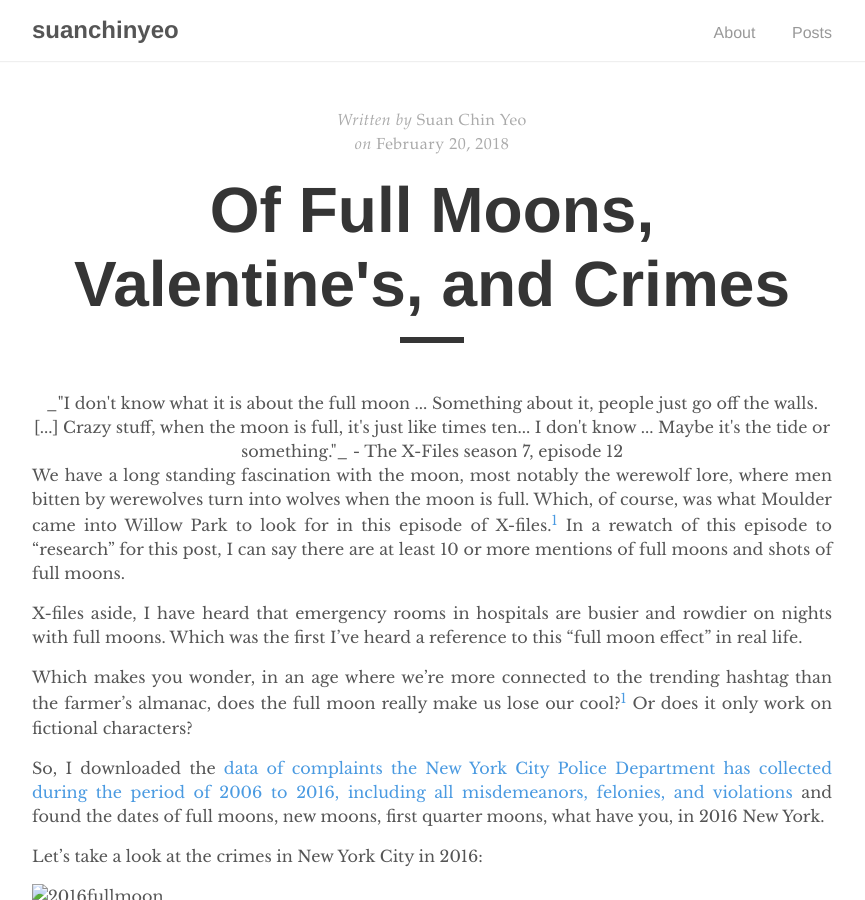
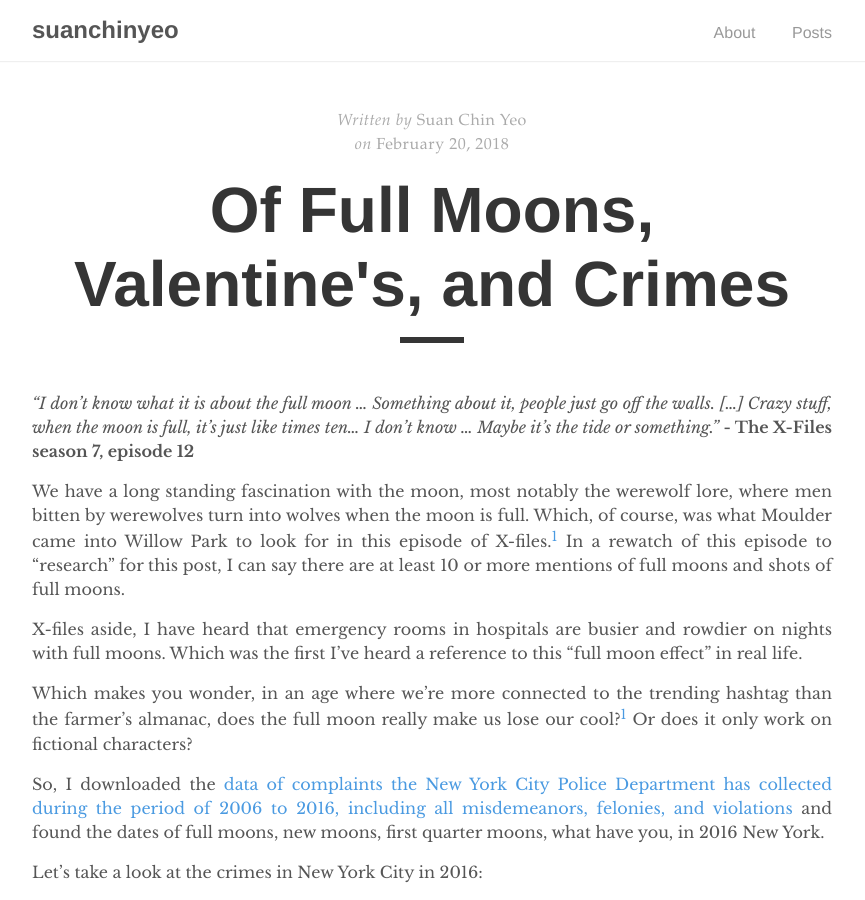
Before and after one commit to suanchinyeo/suanchinyeo.github.io, a Jekyll site: the page built from _posts/2018-02-20-full-moon.md, in a window 1280 px wide and 900 px high. Shown: the whole window, without its empty margins (208-1073 px from the left). Built offline with Jekyll 4.4.1, drawn with Linux system fonts in a browser that asks for light colours; some of the changed lines change nothing that is shown; some of the changed text lies outside the part shown.

Commit message:
20180221 fixed images

```diff
--- a/_posts/2018-02-20-full-moon.md
+++ b/_posts/2018-02-20-full-moon.md
@@ -4,7 +4,7 @@
 author: "Suan Chin Yeo"
 ---
 
-<center>_"I don't know what it is about the full moon ... Something about it, people just go off the walls. [...] Crazy stuff, when the moon is full, it's just like times ten... I don't know ... Maybe it's the tide or something."_ - The X-Files season 7, episode 12</center>
+_"I don't know what it is about the full moon ... Something about it, people just go off the walls. [...] Crazy stuff, when the moon is full, it's just like times ten... I don't know ... Maybe it's the tide or something."_ **- The X-Files season 7, episode 12**
 
 We have a long standing fascination with the moon, most notably the werewolf lore, where men bitten by werewolves turn into wolves when the moon is full. Which, of course, was what Moulder came into Willow Park to look for in this episode of X-files.<sup id="a1">[1](#f1)</sup> In a rewatch of this episode to "research" for this post, I can say there are at least 10 or more mentions of full moons and shots of full moons.
 
@@ -16,27 +16,27 @@
 
 Let's take a look at the crimes in New York City in 2016:
 
-![2016fullmoon](suanchinyeo.github.io/assets/2016fullmoon.png)
+![2016fullmoon](https://suanchinyeo.github.io/assets/2016fullmoon.png)
 
 Do you see a trend of complaints with full moons? I don't either.
 
 But this doesn't tell us much, what if there's a delay to the "lunar effect"? Or what if, the moon does have an effect on crime, just not the full moon? We can roughly assign each day of the year into the more or less 30 day cycle of the moon by resetting to 1 every new moon and look at the number of complaints. The lack of correlation is stark:
 
-![2016mooncorr](suanchinyeo.github.io/assets/2016mooncorr.png)
+![2016mooncorr](https://suanchinyeo.github.io/assets/2016mooncorr.png)
 
 So, what does have an effect on criminal behaviours? By picking out the dates with the highest and lowest compliants, most of the dates become instantly recognizable, and the rest were quickly cleared up with a google search:
 
-![2016notabledates](suanchinyeo.github.io/assets/2016notabledates.png)
+![2016notabledates](https://suanchinyeo.github.io/assets/2016notabledates.png)
 
 Does this surprise you? It appears that even criminal behaviours have to be put on hold for family obligations and Valentine's day. Who knew! What really bothered me, is the mysterious June 1st, 2016. What happened on this day in New York? It wasn't a holiday, it wasn't even a weekend, it was a normal working day. I feel like a character in a time travelling story, doing my research for my trip into the past but only getting bits and pieces of information that must have been so obvious to everyone who was there at that time.
 
 I couldn't let it go. So I figured, let's look at 2015, is June 1st an annual thing, or was it only 2016?
 
-![2015notabledates](suanchinyeo.github.io/assets/2015notabledates.png)
+![2015notabledates](https://suanchinyeo.github.io/assets/2015notabledates.png)
 
 Turns out, Valentine's Day, along with Christmas, did not have such a notable effect on complaints in 2015. Was this a particularly lonely year, where instead of spending time with family, New Yorkers were out and about causing mischief? Who knows. Additionally, it appears that the number of complaints spike close to the start of every month for several months. Do we have a full moon effect this year?
 
-![2015fullmoon](suanchinyeo.github.io/assets/2015fullmoon.png)
+![2015fullmoon](https://suanchinyeo.github.io/assets/2015fullmoon.png)
 
 Nopes.
 
@@ -44,7 +44,6 @@
 
 But that's a story for another day.
 
-[See the R notebook]() for this article, including extra figures that didn't make it to the story.
 
 <center> __Footnotes__ </center>
 
```
